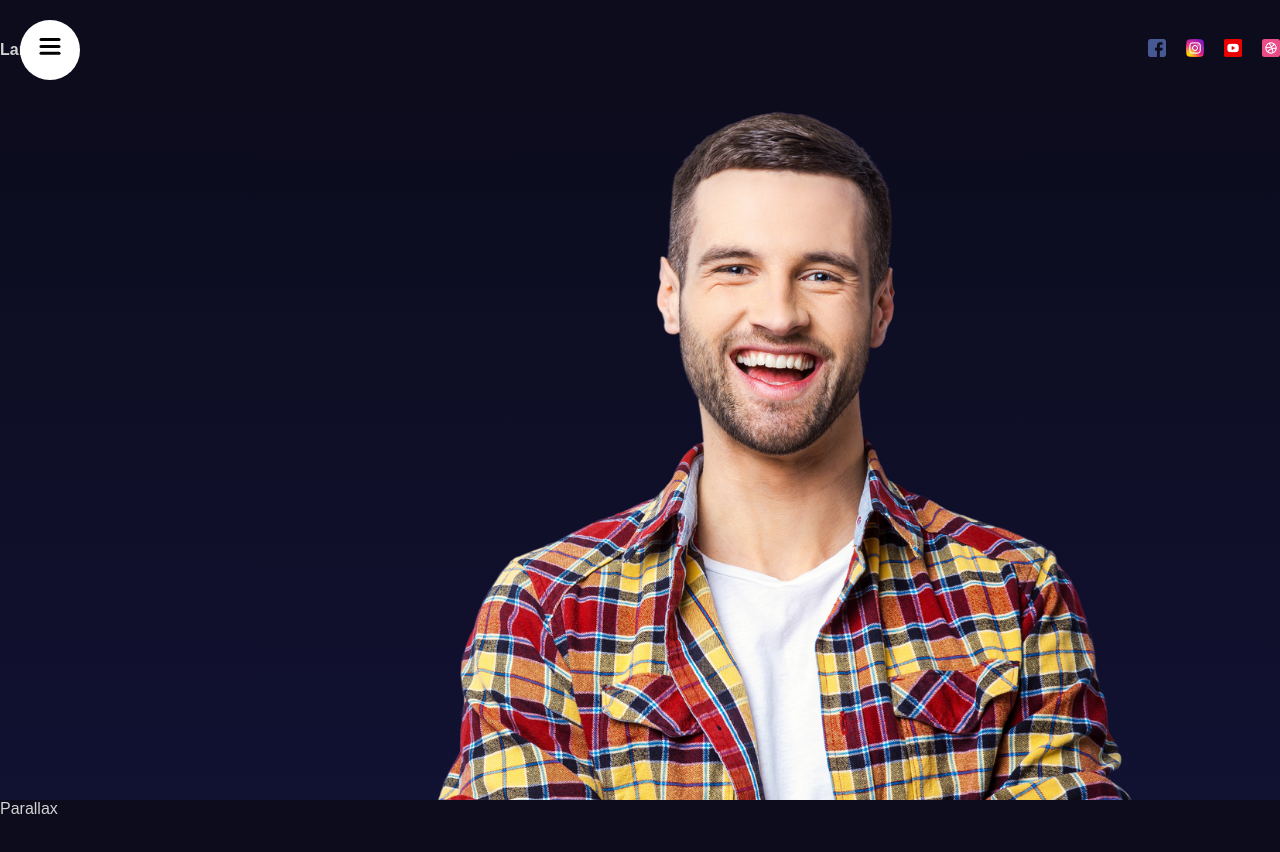
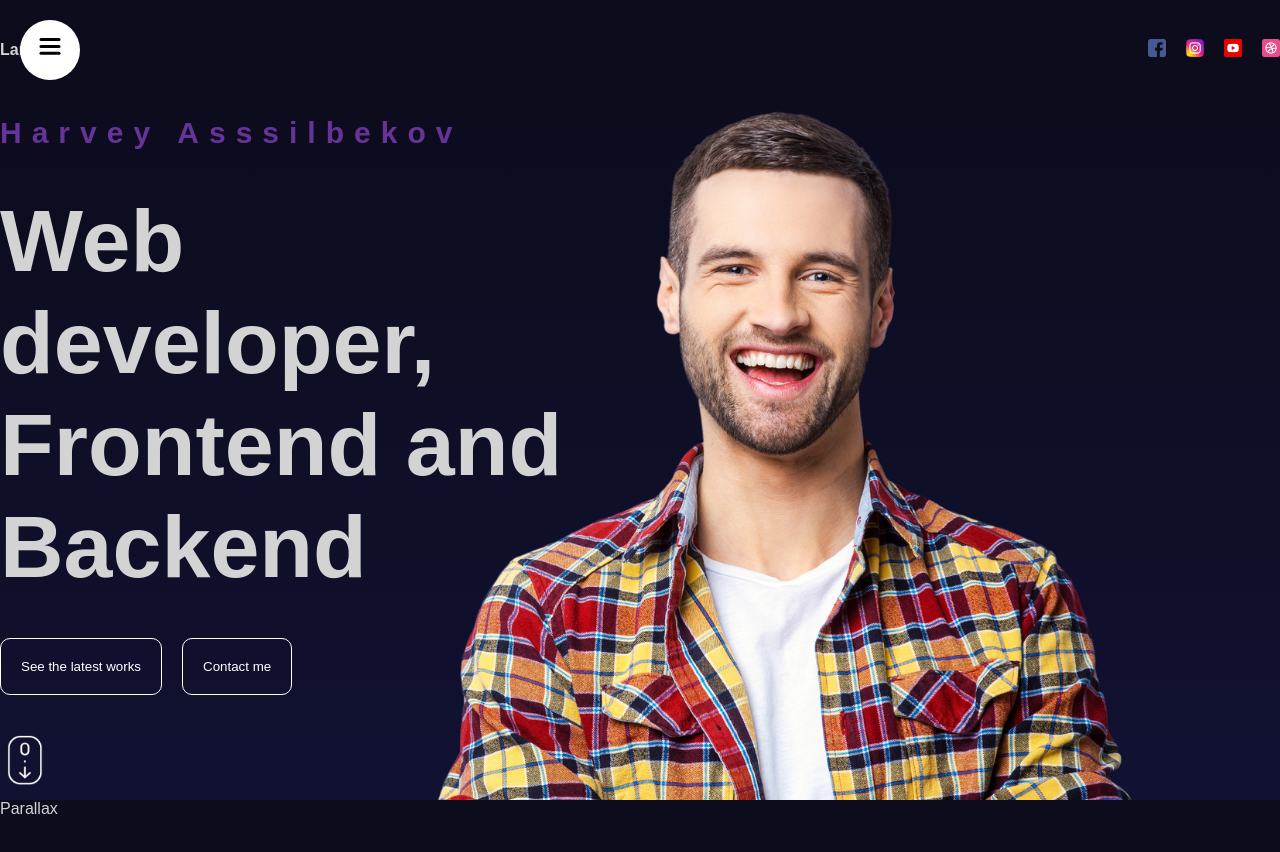
Before and after one commit to assilbekov/framer-animated-portfolio-course, a React (Vite) app: page / in a window 1280 px wide. Shown: the top 852 px of the page. Built offline with nearby package versions, Linux system fonts and the light colour scheme.

Commit message:
add hero copy

```diff
--- a/src/components/hero/Hero.jsx
+++ b/src/components/hero/Hero.jsx
@@ -3,6 +3,18 @@ import "./hero.scss"
 export const Hero = () => {
   return (
     <div className="hero">
+      <div className="wrapper">
+
+        <div className="textContainer">
+          <h2>Harvey Asssilbekov</h2>
+          <h1>Web developer, Frontend and Backend</h1>
+          <div className="buttons">
+            <button>See the latest works</button>
+            <button>Contact me</button>
+          </div>
+          <img src="/scroll.png" alt="down arrow" />
+        </div>
+      </div>
       <div className="imageContainer">
         <img src="/hero.png" alt="hero" />
       </div>
--- a/src/components/hero/hero.scss
+++ b/src/components/hero/hero.scss
@@ -3,6 +3,48 @@
   overflow: hidden;
   background: linear-gradient(180deg, #0c0c1d, #111132);
   position: relative;
+
+  .wrapper {
+    max-width: 1366px;
+    height: 100%;
+    margin: auto;
+
+    .textContainer {
+      height: 100%;
+      width: 50%;
+      display: flex;
+      flex-direction: column;
+      justify-content: center;
+      gap: 40px;
+
+      h2 {
+        font-size: 30px;
+        color: rebeccapurple;
+        letter-spacing: 10px;
+      }
+
+      h1 {
+        font-size: 88px;
+      }
+
+      .buttons {
+        button {
+          padding: 20px;
+          border: 1px solid white;
+          border-radius: 10px;
+          background-color: transparent;
+          color: white;
+          margin-right: 20px;
+          cursor: pointer;
+          font-weight: 300;
+        }
+      }
+
+      img {
+        width: 50px;
+      }
+    }
+  }
 
   .imageContainer {
     height: 100%;
```
